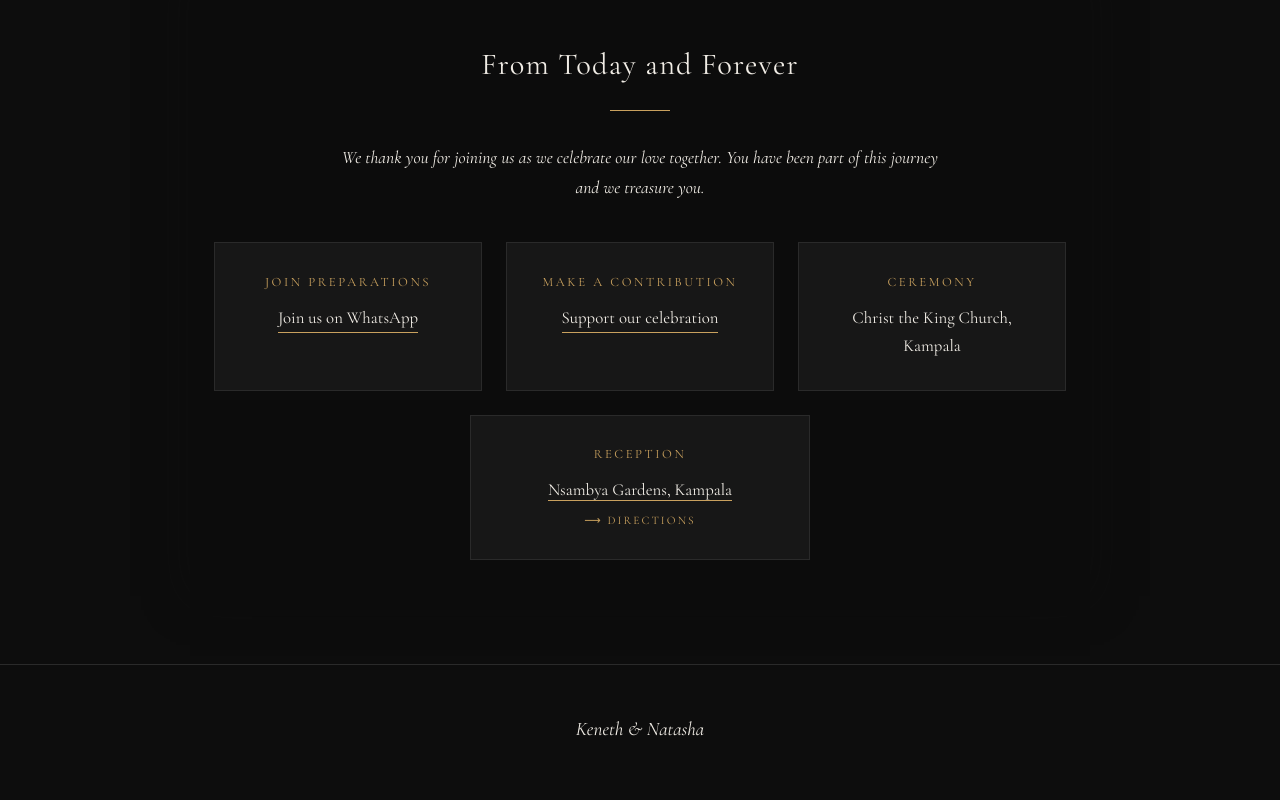
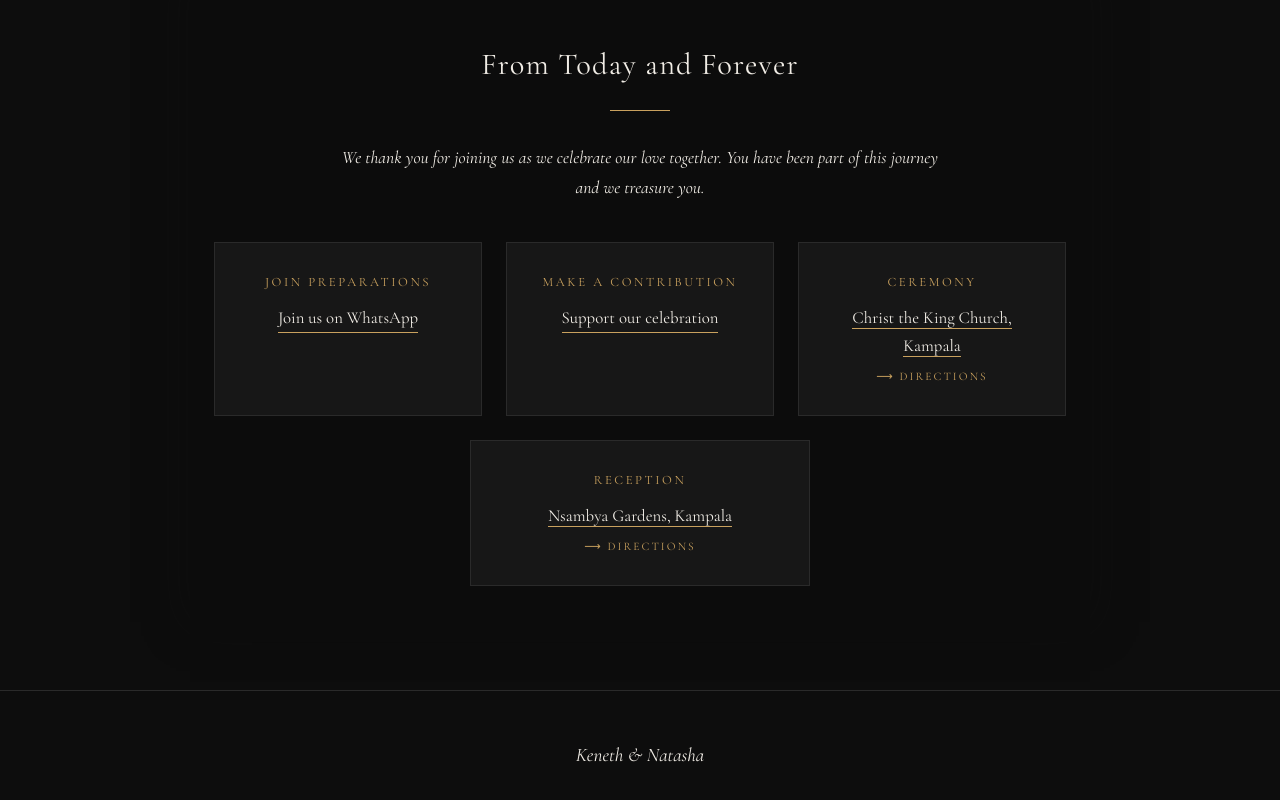
Before and after one commit to kenethnuwagaba/kenethnuwagaba.github.io, a plain HTML site: page index.html in a window 1280 px wide. Shown: the part 875-1675 px from the top of the page. Drawn offline with nearby package versions, Linux system fonts and the light colour scheme.

Commit message:
Make entire home page cards clickable

```diff
--- a/index.html
+++ b/index.html
@@ -92,6 +92,8 @@ const SITE = {
   dressCode: "Formal attire. Colours of the day: black, gold & white.",
   giftsNote: "Your presence is the greatest gift. Should you wish to bless us further, a gift box will be available at the reception.",
   directionsLink: "https://www.google.com/maps/search/?api=1&query=Nsambya+Gardens+Kampala",
+  // Map link for the Ceremony card on the home page
+  ceremonyDirectionsLink: "https://www.google.com/maps/search/?api=1&query=Christ+the+King+Church+Kampala",
   // Embedded map shown on the RSVP page — change the place name if needed
   mapEmbedQuery: "Nsambya Gardens, Kampala, Uganda",
   accommodationNote: "Out-of-town guests can find comfortable accommodation near the reception venue. Contact us for recommendations.",
@@ -294,6 +296,12 @@ const SITE = {
     box-shadow: 0 14px 40px rgba(0,0,0,0.6);
     position: relative; z-index: 4;
   }
+  /* Whole-card links (home page) — the entire card is clickable */
+  a.card {
+    display: block; text-decoration: none; color: var(--ink); cursor: pointer;
+  }
+  a.card:focus-visible { outline: 2px solid var(--gold); outline-offset: 3px; }
+  a.card:hover .wa-link, a.card:hover .venue-link { color: var(--gold); }
   .wa-link {
     display: inline-block; color: var(--ink);
     text-decoration: none; border-bottom: 1px solid var(--gold);
@@ -597,10 +605,10 @@ const SITE = {
     <div class="divider"></div>
     <p class="welcome" id="h-welcome"></p>
     <div class="details">
-      <div class="card"><h3>Join Preparations</h3><p id="h-prep"></p></div>
-      <div class="card"><h3>Make a Contribution</h3><p><a class="wa-link" href="#contribute">Support our celebration</a></p></div>
-      <div class="card"><h3>Ceremony</h3><p id="h-venue"></p></div>
-      <div class="card"><h3>Reception</h3><p id="h-reception"></p></div>
+      <a class="card" id="card-prep" target="_blank" rel="noopener"><h3>Join Preparations</h3><p id="h-prep"></p></a>
+      <a class="card" id="card-contribute" href="#contribute"><h3>Make a Contribution</h3><p><span class="wa-link">Support our celebration</span></p></a>
+      <a class="card" id="card-ceremony" target="_blank" rel="noopener"><h3>Ceremony</h3><p id="h-venue"></p></a>
+      <a class="card" id="card-reception" href="#rsvp"><h3>Reception</h3><p id="h-reception"></p></a>
     </div>
   </div>
 </section>
@@ -727,11 +735,22 @@ $('h-displaydate').textContent = SITE.displayDate;
 $('h-date').textContent = SITE.weddingDate;
 $('h-hashtag').textContent = SITE.hashtag;
 $('h-welcome').textContent = SITE.welcomeMessage;
-$('h-prep').innerHTML =
-  `<a class="wa-link" href="${SITE.whatsappGroupLink}" target="_blank" rel="noopener">${SITE.whatsappGroupText}</a>`;
-$('h-venue').textContent = SITE.venue;
+// Home cards — the whole card is the link
+$('card-prep').href = SITE.whatsappGroupLink;
+$('h-prep').innerHTML = `<span class="wa-link">${SITE.whatsappGroupText}</span>`;
+
+$('card-ceremony').href = SITE.ceremonyDirectionsLink || SITE.directionsLink;
+$('h-venue').innerHTML =
+  `<span class="venue-link">${SITE.venue}<span class="pin"> ⟶ Directions</span></span>`;
+
 $('h-reception').innerHTML =
-  `<a href="#rsvp" class="venue-link" onclick="setTimeout(()=>{const m=document.getElementById('map-embed'); if(m) m.scrollIntoView({behavior:'smooth'});},150)">${SITE.receptionVenue}<span class="pin"> ⟶ Directions</span></a>`;
+  `<span class="venue-link">${SITE.receptionVenue}<span class="pin"> ⟶ Directions</span></span>`;
+$('card-reception').addEventListener('click', () => {
+  setTimeout(() => {
+    const m = $('map-embed');
+    if (m) m.scrollIntoView({ behavior: 'smooth' });
+  }, 150);
+});
 
 // Countdown timer
 function updateCountdown() {
```
